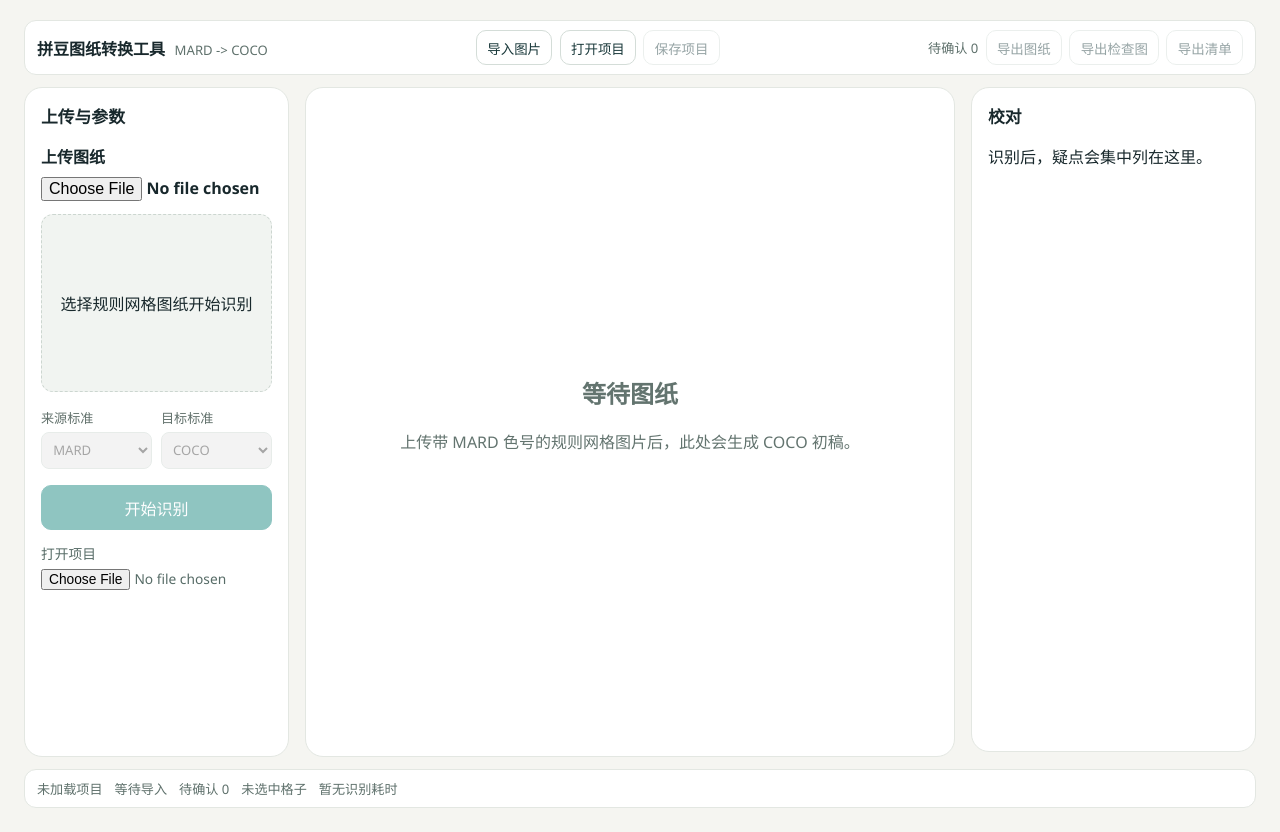
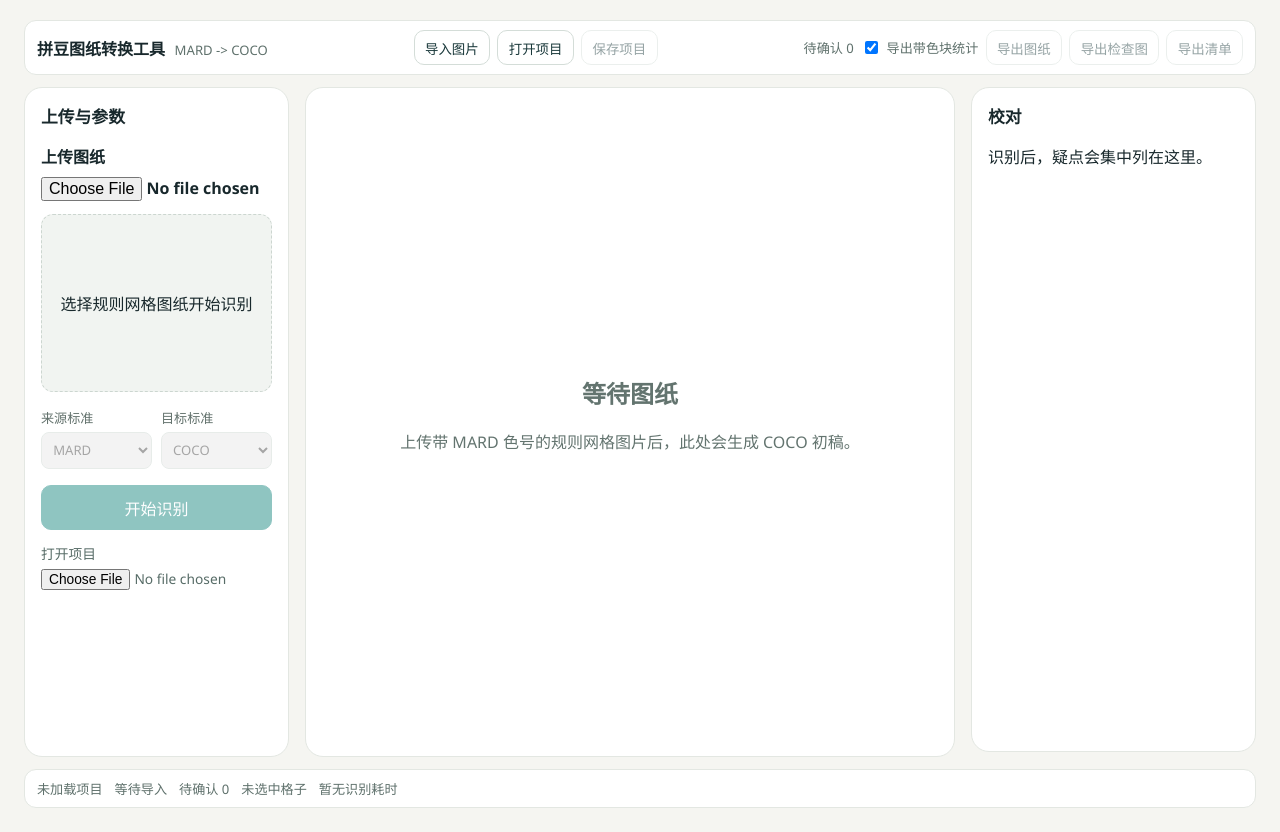
Before and after one commit to woleigedou116-ui/perler-beads-blueprint-exchange, a React (Vite) app in the folder apps/web/: page / in a window 1280 px wide. Built offline with nearby package versions, Linux system fonts and the light colour scheme; no server answers.

Commit message:
fix: preserve command bar export options

```diff
--- a/apps/web/src/features/workbench/WorkbenchCommandBar.tsx
+++ b/apps/web/src/features/workbench/WorkbenchCommandBar.tsx
@@ -1,11 +1,13 @@
-import { useRef } from "react";
+import { useRef, useState } from "react";
+
+type ImageExportOptions = { includeColorStats: boolean };
 
 interface WorkbenchCommandBarProps {
   projectLoaded: boolean;
   reviewCount: number;
-  onExportClean: () => void;
+  onExportClean: (options: ImageExportOptions) => void;
   onExportMapping: () => void;
-  onExportOverlay: () => void;
+  onExportOverlay: (options: ImageExportOptions) => void;
   onOpenProject: (file: File) => void;
   onSaveProject: () => void;
   onSelectImage: (file: File) => void;
@@ -21,6 +23,7 @@ export function WorkbenchCommandBar({
   onSaveProject,
   onSelectImage,
 }: WorkbenchCommandBarProps) {
+  const [includeColorStats, setIncludeColorStats] = useState(true);
   const imageInputRef = useRef<HTMLInputElement | null>(null);
   const projectInputRef = useRef<HTMLInputElement | null>(null);
 
@@ -77,10 +80,27 @@ export function WorkbenchCommandBar({
       </nav>
       <nav aria-label="导出命令" className="command-group">
         <span className="command-review-count">待确认 {reviewCount}</span>
-        <button disabled={!projectLoaded} type="button" onClick={onExportClean}>
+        <label className="command-export-option">
+          <input
+            aria-label="导出时附带色块统计"
+            checked={includeColorStats}
+            type="checkbox"
+            onChange={(event) => setIncludeColorStats(event.currentTarget.checked)}
+          />
+          导出带色块统计
+        </label>
+        <button
+          disabled={!projectLoaded}
+          type="button"
+          onClick={() => onExportClean({ includeColorStats })}
+        >
           导出图纸
         </button>
-        <button disabled={!projectLoaded} type="button" onClick={onExportOverlay}>
+        <button
+          disabled={!projectLoaded}
+          type="button"
+          onClick={() => onExportOverlay({ includeColorStats })}
+        >
           导出检查图
         </button>
         <button disabled={!projectLoaded} type="button" onClick={onExportMapping}>
--- a/apps/web/src/features/workbench/WorkbenchPage.tsx
+++ b/apps/web/src/features/workbench/WorkbenchPage.tsx
@@ -348,9 +348,9 @@ export function WorkbenchPage() {
       <WorkbenchCommandBar
         projectLoaded={Boolean(project)}
         reviewCount={reviewCount}
-        onExportClean={() => handleExport("clean.png", { includeColorStats: true })}
+        onExportClean={(options) => handleExport("clean.png", options)}
         onExportMapping={() => handleExport("mapping.csv")}
-        onExportOverlay={() => handleExport("overlay.png", { includeColorStats: true })}
+        onExportOverlay={(options) => handleExport("overlay.png", options)}
         onOpenProject={handleOpenProject}
         onSaveProject={() => handleExport("project.beadproject")}
         onSelectImage={setFile}
--- a/apps/web/src/styles/app.css
+++ b/apps/web/src/styles/app.css
@@ -108,6 +108,7 @@ p {
 
 .command-brand span,
 .command-review-count,
+.command-export-option,
 .workbench-status-bar span {
   color: #5f716c;
   font-size: 0.82rem;
@@ -124,6 +125,13 @@ p {
 .command-file-button {
   font-size: 0.84rem;
   padding: 0.42rem 0.65rem;
+}
+
+.command-export-option {
+  align-items: center;
+  display: inline-flex;
+  gap: 0.35rem;
+  white-space: nowrap;
 }
 
 .workbench-status-bar {
```
Also changed, not shown: 2 other files (tests, documents, lock files or other folders).
